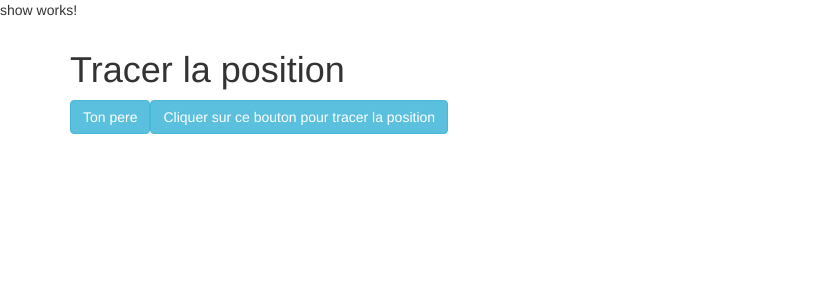
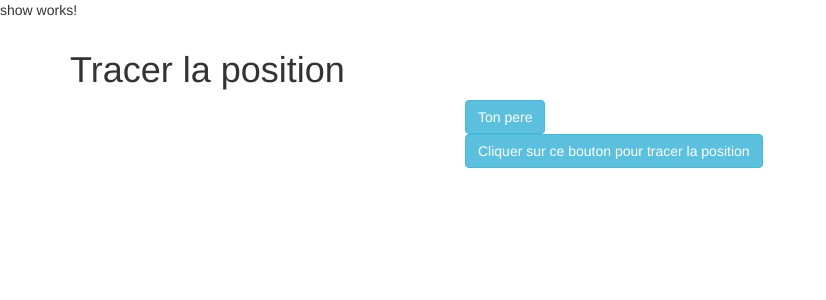
Before and after one commit to garnierpascalweb/here-i-am, an Angular app: page /mark in a window 1280 px wide. Shown: the top 300 px of the page, without its empty margins (0-826 px from the left). Built offline with nearby package versions, Linux system fonts and the light colour scheme.

Commit message:
2.0.0: mark: MarkComponent: branchement sur MarkService

```diff
--- a/src/app/app.module.ts
+++ b/src/app/app.module.ts
@@ -6,6 +6,7 @@ import { AppComponent } from './app.component';
 import { ShowComponent } from './show/show.component';
 import { MarkComponent } from './mark/mark.component';
 import { RouterModule, Routes } from '@angular/router';
+import { MarkService } from './services/mark.service';
 
 const appRoutes : Routes = [
   { path : 'show', component : ShowComponent },
@@ -22,7 +23,9 @@ const appRoutes : Routes = [
     BrowserModule,
     RouterModule.forRoot(appRoutes)
   ],
-  providers: [],
+  providers: [
+    MarkService
+  ],
   bootstrap: [AppComponent]
 })
 export class AppModule { }
--- a/src/app/mark/mark.component.html
+++ b/src/app/mark/mark.component.html
@@ -1,5 +1,7 @@
 <div class="container">
     <h1>Tracer la position</h1>
-    <div [class]="messageClass">{{messageText}}</div>
-    <button type="button" class="btn btn-info">Cliquer sur ce bouton pour tracer la position</button>
+    <div class="col-md-4 col-md-offset-4">
+    <div [ngClass]="messageClass">{{messageText}}</div>
+    <button type="button" class="btn btn-info" (click)="onClickButton()">Cliquer sur ce bouton pour tracer la position</button>
+    </div>
 </div>
--- a/src/app/mark/mark.component.ts
+++ b/src/app/mark/mark.component.ts
@@ -1,4 +1,5 @@
 import { Component } from '@angular/core';
+import { MarkService } from '../services/mark.service';
 
 @Component({
   selector: 'app-mark',
@@ -9,7 +10,7 @@ export class MarkComponent {
   messageText: string;
   messageClass: string;
 
-  constructor(){
+  constructor(private markService : MarkService){
     this.messageText = 'Ton pere';
     this.messageClass = 'btn btn-info';
   }
@@ -22,6 +23,7 @@ export class MarkComponent {
     //console.log('')
     this.messageText = 'Envoi de la position en cours';
     this.messageClass = 'btn btn-warning';
+    this.markService.markPosition();
   }
 
 }
--- a/src/app/services/mark.service.ts
+++ b/src/app/services/mark.service.ts
@@ -14,6 +14,6 @@ export class MarkService {
      * @since 2.0.0
      */
     markPosition(){
-
+        console.log('markPosition appelle');
     }
 }
```
